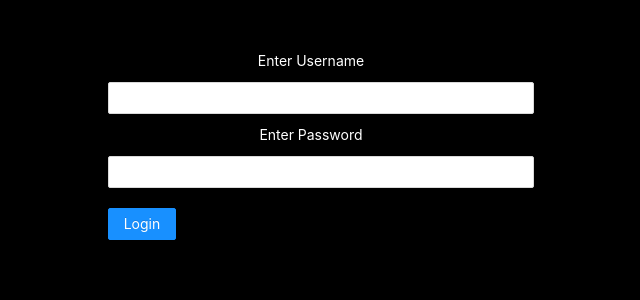
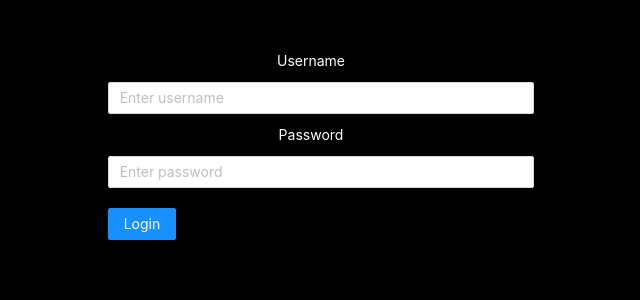
Before and after one commit to PriyankaPakki/popcorn-time, a React (Create React App) app: page / in a window 1280 px wide. Shown: the top 300 px of the page, without its empty margins (329-969 px from the left). Built offline with nearby package versions, Linux system fonts and the light colour scheme.

Commit message:
Fix searchbar value

```diff
--- a/src/components/MovieCard.jsx
+++ b/src/components/MovieCard.jsx
@@ -27,7 +27,7 @@ const MovieCard = ({ movie, favorites, setFavorites, link }) => {
                     ></img>
                 }
                 onClick={() => {
-                    navigate(`/home/${movie.imdbID}`)
+                    navigate(`/movies/${movie.imdbID}`)
                 }}
             >
                 <Meta
--- a/src/pages/Login.jsx
+++ b/src/pages/Login.jsx
@@ -22,9 +22,11 @@ const Home = () => {
     }
 
     const handleLogin = () => {
-        localStorage.setItem('loggedInUser', user.username)
-        setLoggedInUser(user.username)
-        navigate('movies')
+        if (user.username && user.password) {
+            localStorage.setItem('loggedInUser', user.username)
+            setLoggedInUser(user.username)
+            navigate('movies')
+        }
     }
 
     return (
@@ -38,9 +40,7 @@ const Home = () => {
                 <Col span={8} style={{ margin: '50px' }}>
                     <form>
                         <div>
-                            <label style={{ margin: '10px' }}>
-                                Enter Username
-                            </label>
+                            <label style={{ margin: '10px' }}>Username</label>
                             <Input
                                 style={{ margin: '10px' }}
                                 required
@@ -48,13 +48,11 @@ const Home = () => {
                                 name="username"
                                 value={user.username}
                                 onChange={handleInputChange}
+                                placeholder="Enter username"
                             ></Input>
                         </div>
                         <div>
-                            <label style={{ margin: '10px' }}>
-                                {' '}
-                                Enter Password
-                            </label>
+                            <label style={{ margin: '10px' }}> Password</label>
                             <Input
                                 style={{ margin: '10px' }}
                                 required
@@ -62,6 +60,7 @@ const Home = () => {
                                 name="password"
                                 value={user.password}
                                 onChange={handleInputChange}
+                                placeholder="Enter password"
                             ></Input>
                         </div>
                         <Row style={{ margin: '10px' }}>
--- a/src/pages/Movies.jsx
+++ b/src/pages/Movies.jsx
@@ -55,7 +55,7 @@ export default function Movies() {
     return (
         <div>
             <Navbar
-                searchValue={searchValue}
+                searchValue={searchTerm}
                 handleSearchInputChange={handleInputChange}
                 setSearchValue={handleClick}
                 year={year}
```
